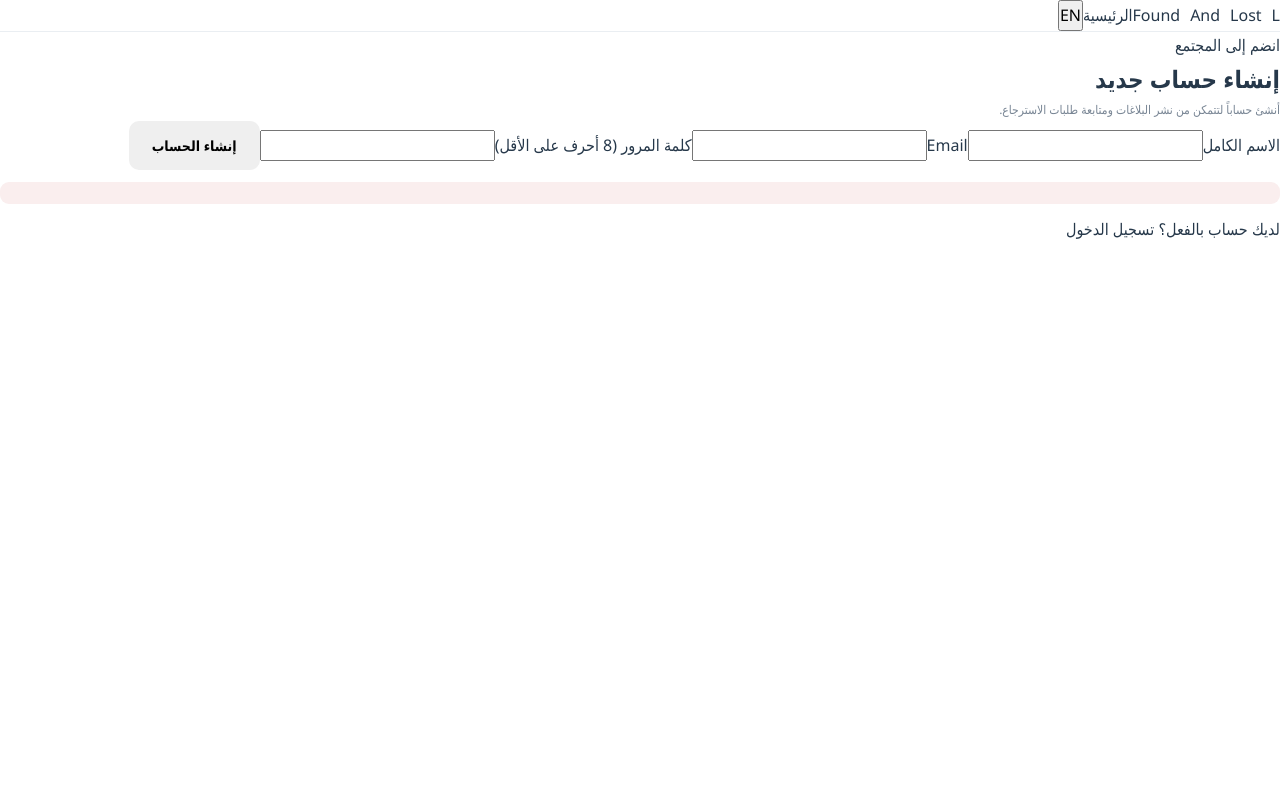
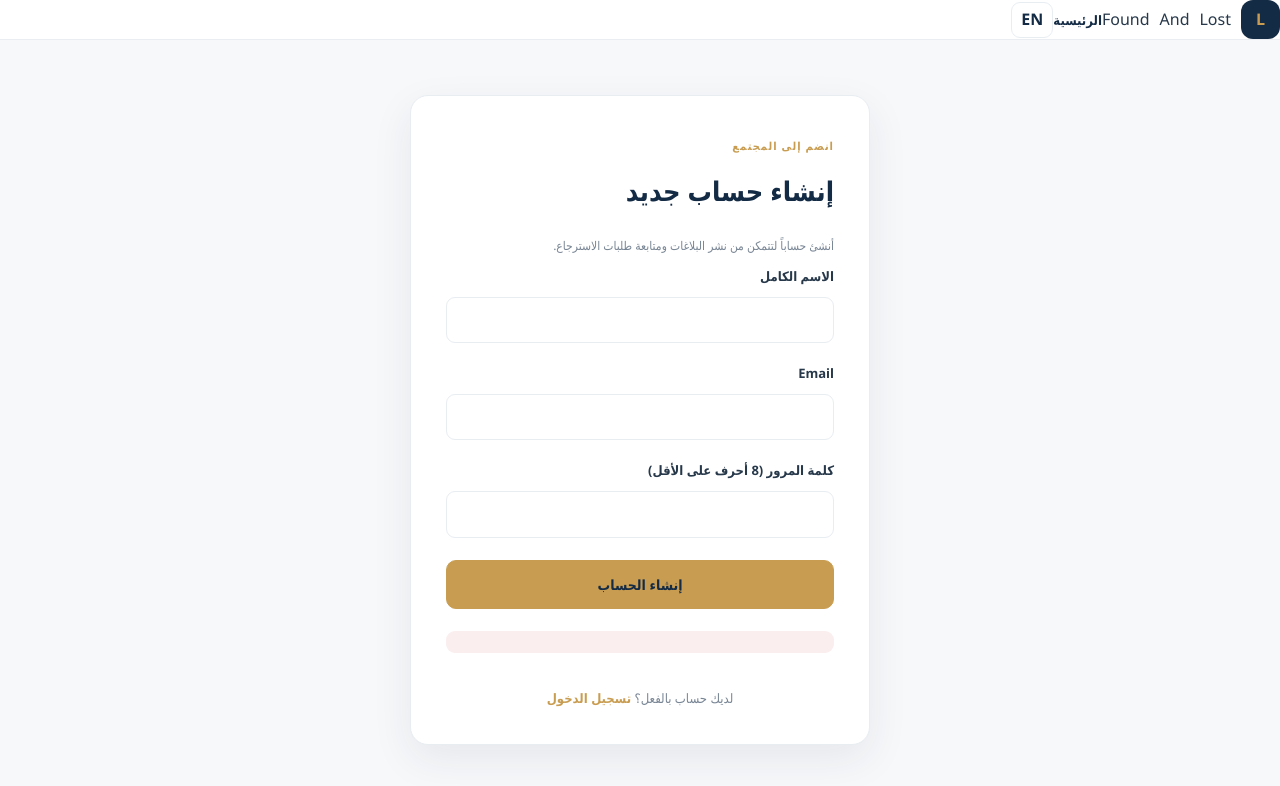
Before and after one commit to zaineb2916-ship-it/LostAndFound, a plain HTML site: page register.html in a window 1280 px wide. Drawn offline with Linux system fonts and the light colour scheme.

```diff
--- a/style.css
+++ b/style.css
@@ -1244,3 +1244,234 @@ html[dir="ltr"] .hero-copy {
     display: none;
   }
 }
+
+/* ========================================
+   AUTH, FORMS AND DASHBOARD PAGES
+   ======================================== */
+
+.brand-mark {
+  display: inline-grid;
+  place-items: center;
+  width: 39px;
+  height: 39px;
+  border-radius: 12px;
+  background: var(--navy);
+  color: var(--gold);
+  font-weight: 800;
+}
+
+.eyebrow {
+  display: inline-block;
+  color: var(--gold);
+  font-size: 11px;
+  font-weight: 800;
+  letter-spacing: 1px;
+  margin-bottom: 12px;
+}
+
+.lang {
+  border: 1px solid var(--line);
+  background: var(--white);
+  color: var(--navy);
+  border-radius: 9px;
+  min-width: 42px;
+  height: 36px;
+  font-weight: 700;
+}
+
+.text-link {
+  color: var(--navy);
+  font-weight: 700;
+  font-size: 13px;
+}
+
+.form-wrap,
+.auth-wrap {
+  min-height: calc(100vh - 78px);
+  display: flex;
+  justify-content: center;
+  align-items: flex-start;
+  padding: 55px 20px;
+  background: var(--paper);
+}
+
+.form-card,
+.auth-card {
+  width: min(100%, 570px);
+  padding: 35px;
+  background: var(--white);
+  border: 1px solid var(--line);
+  border-radius: 18px;
+  box-shadow: var(--shadow);
+}
+
+.auth-card {
+  width: min(100%, 460px);
+}
+
+.form-card h1,
+.auth-card h1 {
+  color: var(--navy);
+  font-size: 27px;
+  margin-bottom: 22px;
+}
+
+.form-card form,
+.auth-card form {
+  display: flex;
+  flex-direction: column;
+  gap: 10px;
+}
+
+.form-card label,
+.auth-card label {
+  color: var(--ink);
+  font-size: 13px;
+  font-weight: 700;
+  margin-top: 9px;
+}
+
+.form-card input,
+.form-card select,
+.form-card textarea,
+.auth-card input {
+  width: 100%;
+  min-height: 45px;
+  padding: 11px 13px;
+  border: 1px solid var(--line);
+  border-radius: 9px;
+  background: #fff;
+  color: var(--ink);
+  outline: none;
+  font: inherit;
+  font-size: 13px;
+}
+
+.form-card textarea {
+  min-height: 110px;
+  resize: vertical;
+}
+
+.form-card input:focus,
+.form-card select:focus,
+.form-card textarea:focus,
+.auth-card input:focus {
+  border-color: var(--gold);
+  box-shadow: 0 0 0 3px rgba(201, 157, 81, 0.12);
+}
+
+.form-card input[type="file"] {
+  padding: 9px;
+  background: var(--paper);
+}
+
+.btn-gold {
+  background: var(--gold);
+  color: var(--navy);
+  border: 1px solid var(--gold);
+}
+
+.btn-gold:hover {
+  background: #dfb96f;
+}
+
+.btn-full {
+  width: 100%;
+  margin-top: 12px;
+}
+
+.auth-switch {
+  text-align: center;
+  color: var(--muted);
+  font-size: 13px;
+  margin-top: 22px;
+}
+
+.auth-switch a {
+  color: var(--gold);
+  font-weight: 800;
+}
+
+.auth-page {
+  min-height: 100vh;
+  background: var(--paper);
+}
+
+.dashboard {
+  width: min(1160px, calc(100% - 40px));
+  margin: 45px auto 80px;
+}
+
+.welcome-row {
+  display: flex;
+  align-items: center;
+  justify-content: space-between;
+  gap: 20px;
+  padding: 25px;
+  background: var(--white);
+  border: 1px solid var(--line);
+  border-radius: 16px;
+  margin-bottom: 35px;
+}
+
+.welcome-row h1 {
+  color: var(--navy);
+  font-size: 25px;
+}
+
+.dashboard .section {
+  margin-top: 35px;
+}
+
+.dashboard .section-heading {
+  margin-bottom: 20px;
+}
+
+.dashboard .section-heading h2 {
+  font-size: 22px;
+}
+
+.claims-list {
+  display: grid;
+  gap: 12px;
+}
+
+.top-actions {
+  display: flex;
+  align-items: center;
+  gap: 12px;
+}
+
+#imagePreview img {
+  display: block;
+  max-width: 100%;
+  max-height: 220px;
+  object-fit: contain;
+  border-radius: 10px;
+  margin-top: 12px;
+}
+
+@media (max-width: 600px) {
+  .form-wrap,
+  .auth-wrap {
+    padding: 25px 14px;
+  }
+
+  .form-card,
+  .auth-card {
+    padding: 23px 17px;
+  }
+
+  .welcome-row {
+    align-items: flex-start;
+    flex-direction: column;
+  }
+
+  .dashboard {
+    margin-top: 25px;
+  }
+
+  .top-actions {
+    gap: 7px;
+  }
+}
```
